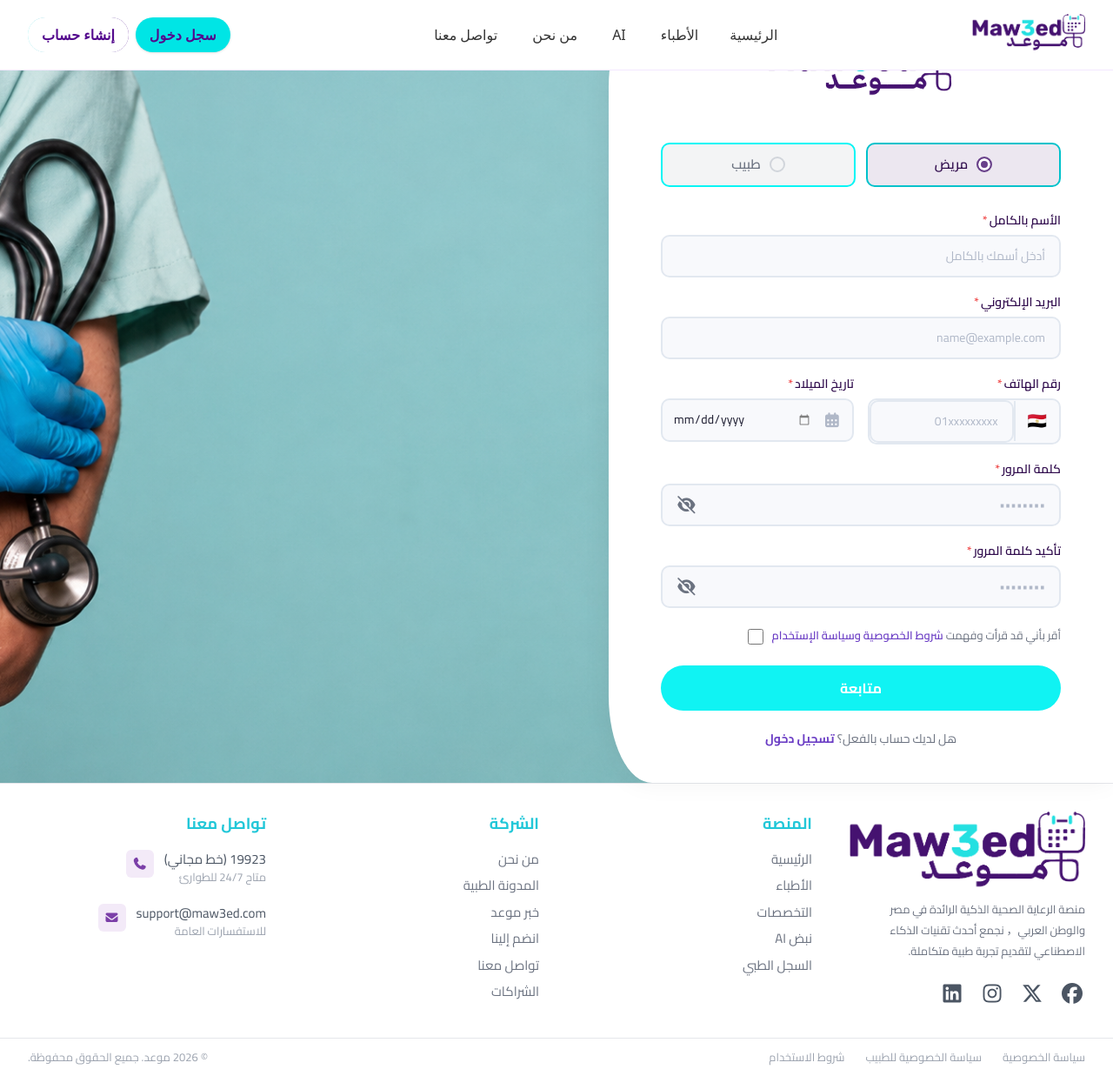
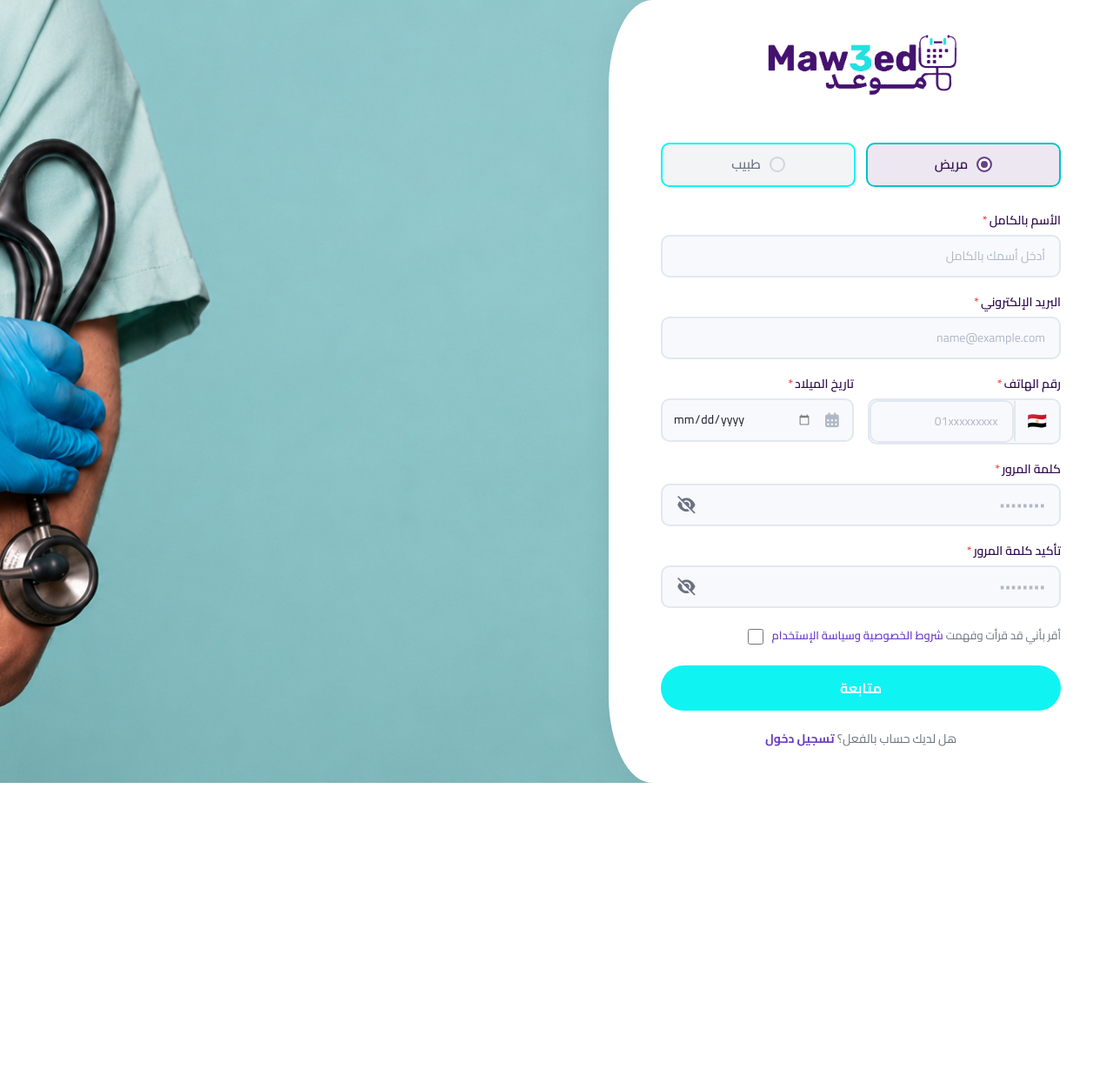
Before and after one commit to taghreedelqasas/ITIProject, an Angular app: page /auth/register in a window 1280 px wide. Shown: the whole page at 87% size. After the commit the page ends 900 px from the top, so only its background shows below. Built offline with nearby package versions, Linux system fonts and the light colour scheme.

Commit message:
Confirm-Mail_Done

```diff
--- a/src/app/app.html
+++ b/src/app/app.html
@@ -8,7 +8,8 @@
 }-->
 
 
-<app-navbar *ngIf="!(router.url.includes('/confirm-email'))"></app-navbar>
+<app-navbar *ngIf="!(router.url.includes('/confirm-email') || router.url.includes('/login') || router.url.includes('/register') || router.url.includes('/doctor-info'))"></app-navbar>
 
 <router-outlet></router-outlet>
-<app-footer *ngIf="!(router.url.includes('/confirm-email'))"></app-footer>
+
+<app-footer *ngIf="!(router.url.includes('/confirm-email') || router.url.includes('/login') || router.url.includes('/register')|| router.url.includes('/doctor-info'))"></app-footer>
--- a/src/app/core/services/auth.service.ts
+++ b/src/app/core/services/auth.service.ts
@@ -136,8 +136,7 @@ export class AuthService {
   return this.http.get<AuthResponse>(`${this.base}/confirm-email?userId=${userId}&token=${token}`).pipe(
     tap(res => {
       if (res.isAuthenticated) {
-          this.setAccessToken(res.token);
-          this.setDoctorId(res.doctorId);
+        localStorage.setItem('token', res.token);
         localStorage.setItem('userEmail', res.email);
         localStorage.setItem('userRoles', JSON.stringify(res.roles));
         localStorage.setItem('userId', res.userId);
```
Lines whose indentation alone changed are shown as unchanged.
